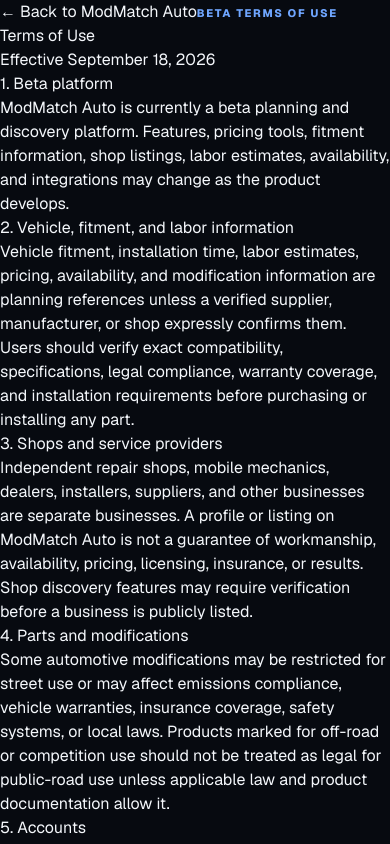
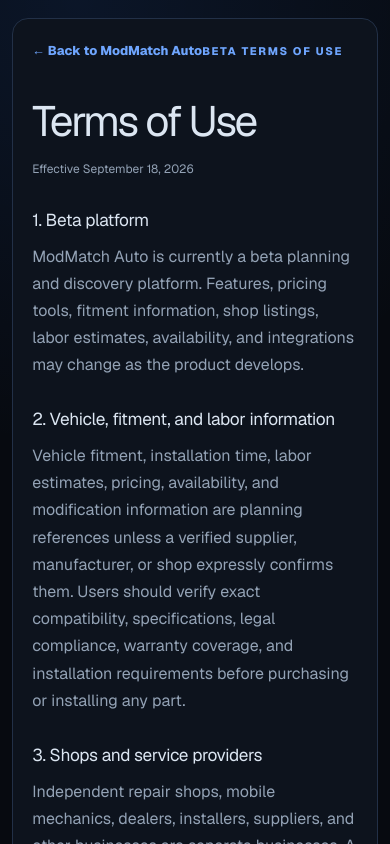
Before and after one commit to 18hrodriguez-svg/modmatch-auto, a Next.js app: page /legal/terms in a window 390 px wide. Shown: the top 844 px of the page. Built offline with nearby package versions, Linux system fonts and the light colour scheme.

Commit message:
Style legal pages and consent controls

```diff
--- a/src/app/globals.css
+++ b/src/app/globals.css
@@ -501,3 +501,27 @@
   .shop-service-list > div { grid-template-columns: 1fr 1fr; }
   .shop-service-list > div > div { grid-column: 1 / -1; }
 }
+
+
+.legal-shell { min-height: 100vh; padding: 3rem 1rem 5rem; background: radial-gradient(circle at 20% 0%, rgba(47,125,255,.10), transparent 28rem), #070a10; }
+.legal-card { max-width: 52rem; margin: 0 auto; padding: 2rem; border: 1px solid #223047; border-radius: 1rem; background: #0d131d; color: #dce6f2; }
+.legal-back { display: inline-flex; margin-bottom: 1.4rem; color: var(--blue-light); text-decoration: none; font-size: .8rem; font-weight: 750; }
+.legal-card h1 { margin: .45rem 0 .35rem; font-size: clamp(2.4rem, 6vw, 4.4rem); letter-spacing: -.055em; }
+.legal-updated { margin: 0 0 2rem; color: #6f7d91; font-size: .75rem; }
+.legal-card h2 { margin: 1.8rem 0 .55rem; font-size: 1.08rem; letter-spacing: -.02em; }
+.legal-card p { margin: 0; color: #93a2b5; line-height: 1.7; }
+.legal-consent-group { display: grid; gap: .55rem; padding: .75rem; border: 1px solid #243247; border-radius: .7rem; background: #0a1018; }
+.legal-consent { display: flex !important; align-items: flex-start; gap: .55rem; cursor: pointer; }
+.legal-consent input { width: 1rem !important; min-height: 1rem !important; margin-top: .12rem; padding: 0 !important; flex: 0 0 auto; }
+.legal-consent > span { display: inline !important; margin: 0 !important; color: #8c9caf !important; font-size: .72rem !important; font-weight: 500 !important; letter-spacing: 0 !important; line-height: 1.45; }
+.legal-consent a { color: var(--blue-light); }
+.landing-legal-links { display: flex; flex-wrap: wrap; gap: .65rem 1rem; }
+.landing-legal-links a { color: #748399; font-size: .7rem; text-decoration: none; }
+.landing-legal-links a:hover { color: #b9c7d9; }
+.shop-legal-consent { margin: .2rem 0; }
+
+@media (max-width: 560px) {
+  .legal-shell { padding: 1.1rem .75rem 3rem; }
+  .legal-card { padding: 1.2rem; }
+  .legal-card h1 { font-size: 2.65rem; }
+}
```
